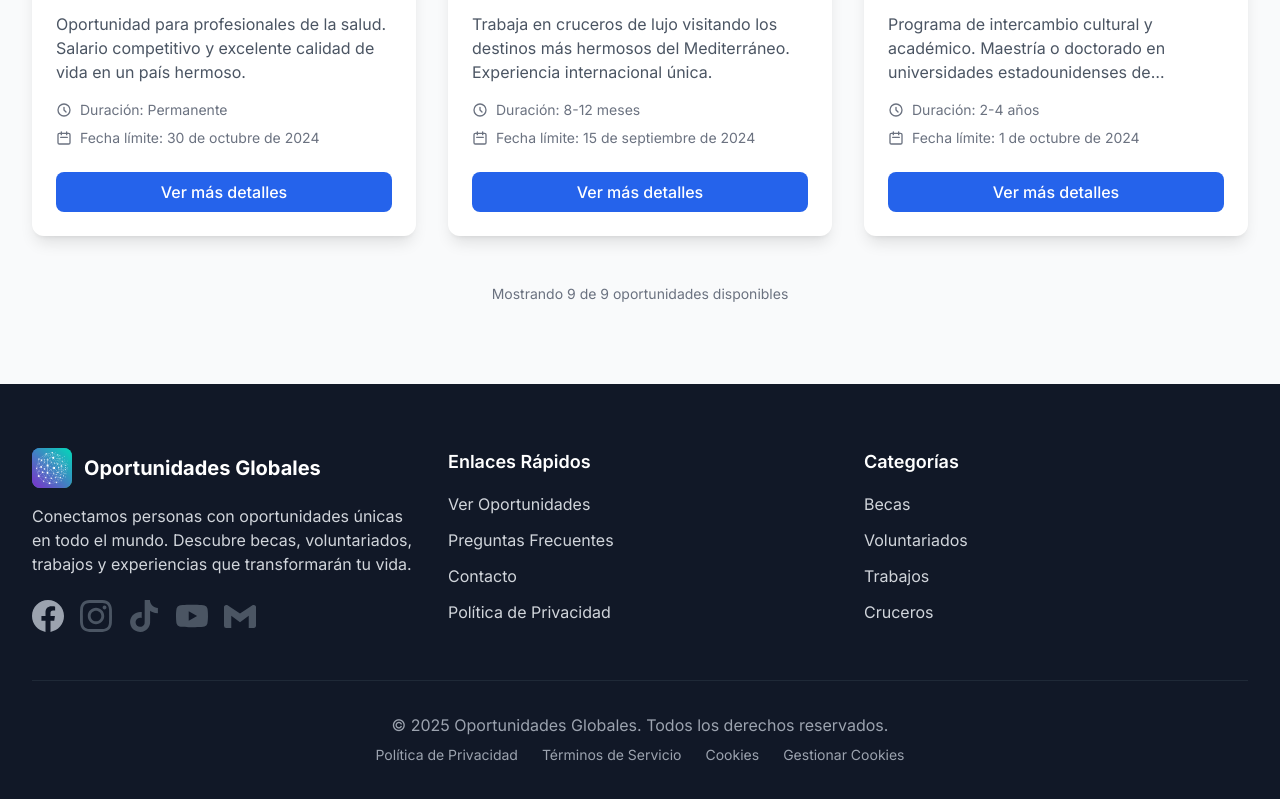
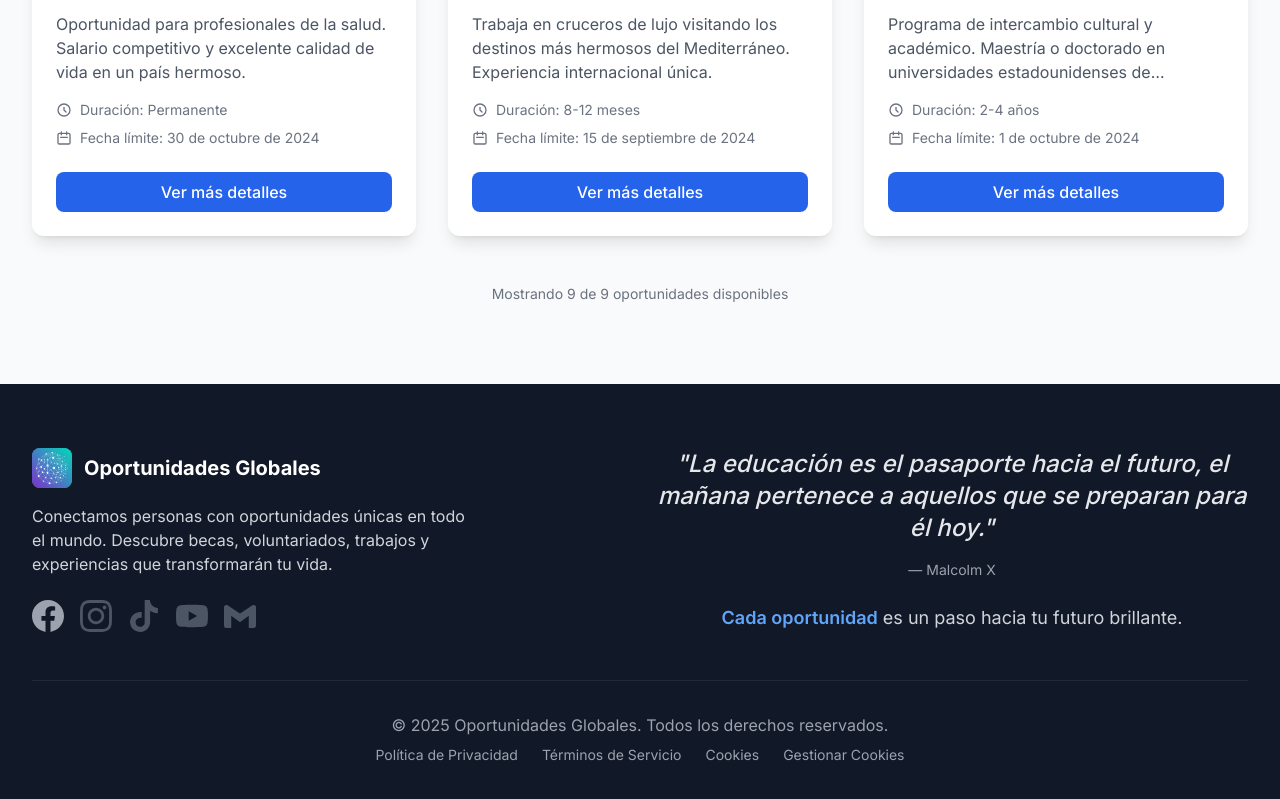
Before and after one commit to Oportunidades-Globales/oportunidades-globales, a React (Create React App) app: page / in a window 1280 px wide. Shown: the part 2540-3339 px from the top of the page. Built offline with nearby package versions, Linux system fonts and the light colour scheme.

Commit message:
Replace footer links with inspirational education quote by Malcolm X

```diff
--- a/src/components/Footer.jsx
+++ b/src/components/Footer.jsx
@@ -6,9 +6,9 @@ const Footer = () => {
   return (
     <footer className="bg-gray-900 text-white">
       <div className="max-w-7xl mx-auto px-4 sm:px-6 lg:px-8 py-16">
-        <div className="grid grid-cols-1 md:grid-cols-3 gap-8">
+        <div className="grid grid-cols-1 md:grid-cols-2 gap-8">
           {/* Logo y descripción */}
-          <div className="md:col-span-1">
+          <div>
             <div className="flex items-center space-x-3 mb-4">
               <div className="w-10 h-10 bg-gradient-to-br from-primary-500 to-secondary-500 rounded-lg flex items-center justify-center overflow-hidden">
                 <img
@@ -42,82 +42,21 @@ const Footer = () => {
             </div>
           </div>
 
-          {/* Enlaces rápidos */}
-          <div className="md:col-span-1">
-            <h4 className="text-lg font-semibold mb-4">Enlaces Rápidos</h4>
-            <ul className="space-y-3">
-              <li>
-                <button
-                  onClick={() => window.location.href = '/#oportunidades'}
-                  className="text-gray-300 hover:text-white transition-colors duration-200 cursor-pointer"
-                >
-                  Ver Oportunidades
-                </button>
-              </li>
-              <li>
-                <button
-                  onClick={() => window.location.href = '/#preguntas-frecuentes'}
-                  className="text-gray-300 hover:text-white transition-colors duration-200 cursor-pointer"
-                >
-                  Preguntas Frecuentes
-                </button>
-              </li>
-              <li>
-                <button
-                  onClick={() => window.location.href = '/#contacto'}
-                  className="text-gray-300 hover:text-white transition-colors duration-200 cursor-pointer"
-                >
-                  Contacto
-                </button>
-              </li>
-              <li>
-                <button
-                  onClick={() => window.location.href = '/politica-privacidad'}
-                  className="text-gray-300 hover:text-white transition-colors duration-200 cursor-pointer"
-                >
-                  Política de Privacidad
-                </button>
-              </li>
-            </ul>
-          </div>
-
-          {/* Categorías */}
-          <div className="md:col-span-1">
-            <h4 className="text-lg font-semibold mb-4">Categorías</h4>
-            <ul className="space-y-3">
-              <li>
-                <button
-                  onClick={() => window.location.href = '/?categoria=becas'}
-                  className="text-gray-300 hover:text-white transition-colors duration-200 cursor-pointer"
-                >
-                  Becas
-                </button>
-              </li>
-              <li>
-                <button
-                  onClick={() => window.location.href = '/?categoria=voluntariados'}
-                  className="text-gray-300 hover:text-white transition-colors duration-200 cursor-pointer"
-                >
-                  Voluntariados
-                </button>
-              </li>
-              <li>
-                <button
-                  onClick={() => window.location.href = '/?categoria=trabajos'}
-                  className="text-gray-300 hover:text-white transition-colors duration-200 cursor-pointer"
-                >
-                  Trabajos
-                </button>
-              </li>
-              <li>
-                <button
-                  onClick={() => window.location.href = '/?categoria=cruceros'}
-                  className="text-gray-300 hover:text-white transition-colors duration-200 cursor-pointer"
-                >
-                  Cruceros
-                </button>
-              </li>
-            </ul>
+          {/* Frase inspiradora */}
+          <div className="flex items-center justify-center">
+            <div className="text-center">
+              <blockquote className="text-xl md:text-2xl font-medium text-gray-200 italic leading-relaxed">
+                "La educación es el pasaporte hacia el futuro, el mañana pertenece a aquellos que se preparan para él hoy."
+              </blockquote>
+              <p className="text-sm text-gray-400 mt-4">
+                — Malcolm X
+              </p>
+              <div className="mt-6">
+                <p className="text-gray-300 text-lg">
+                  <span className="text-primary-400 font-semibold">Cada oportunidad</span> es un paso hacia tu futuro brillante.
+                </p>
+              </div>
+            </div>
           </div>
         </div>
 
```
